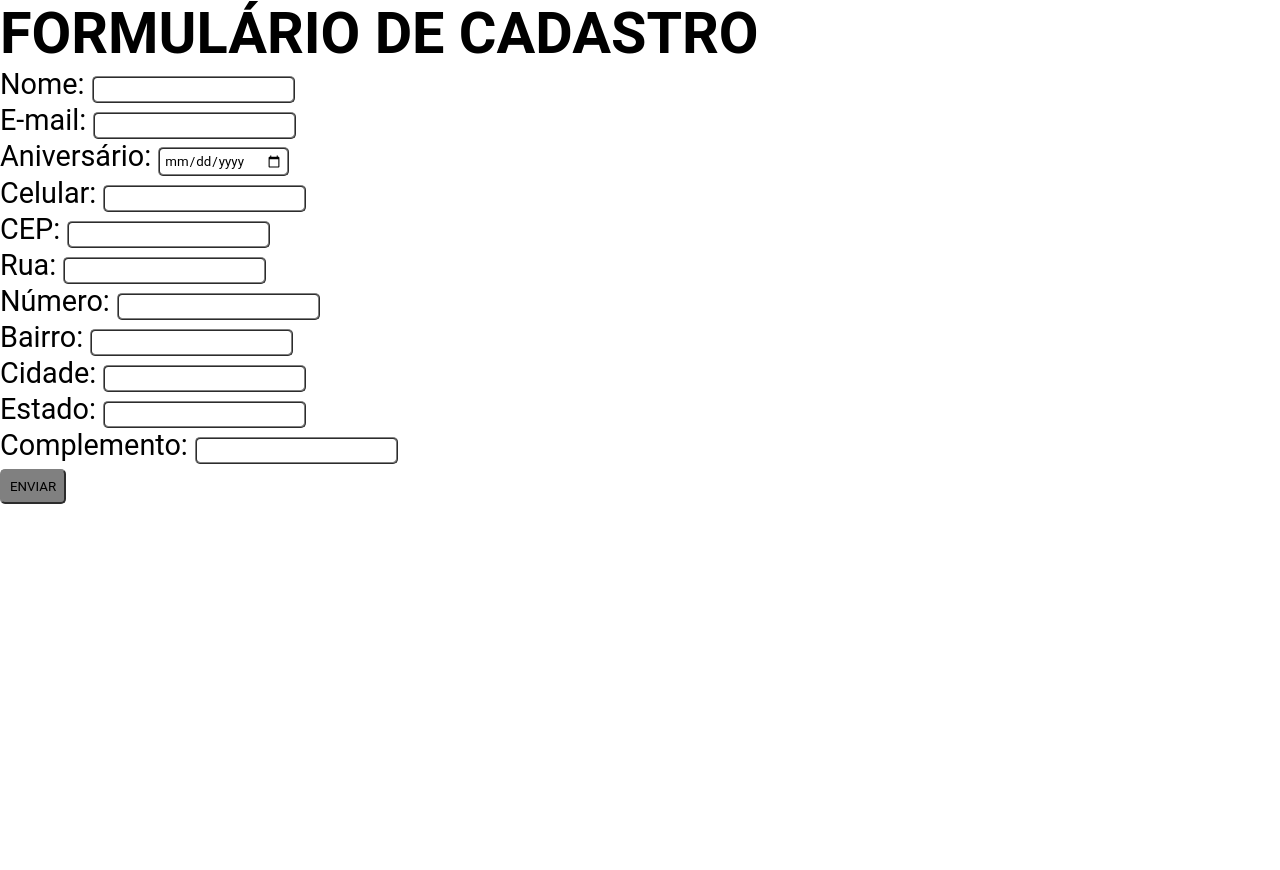
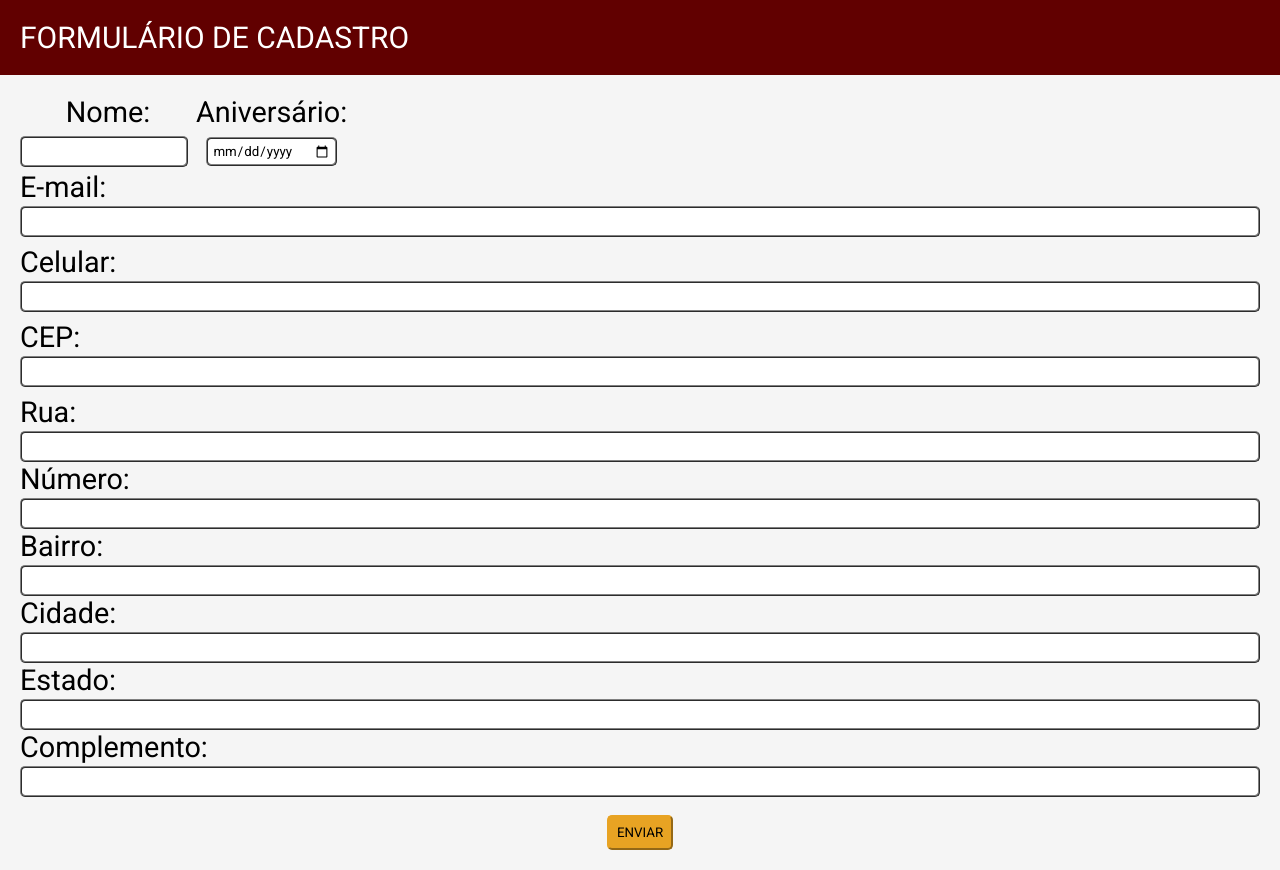
Before and after one commit to TruderiaAraras/Truderia-2.0-User, a React (Create React App) app: page /Cadastro in a window 1280 px wide. Before the commit the page ends 800 px from the top, so only its background shows below. Built offline with nearby package versions, Linux system fonts and the light colour scheme.

Commit message:
Esperando Mais informações para prosseguir

```diff
--- a/src/pages/cadastro/index.tsx
+++ b/src/pages/cadastro/index.tsx
@@ -2,11 +2,16 @@ import React from "react";
 import * as yup from "yup";
 import { pt } from "yup-locale-pt";
 import { Formik, Form, Field, ErrorMessage } from "formik";
-import { Container } from "./style";
+import {
+  Container,
+  FormControl,
+  SubmitButton,
+  Title,
+  SharedControl,
+} from "./style";
 
 export const Cadastro: React.FC = () => {
-
-  yup.setLocale(pt)
+  yup.setLocale(pt);
   const validation = yup.object().shape({
     nome: yup.string().required(),
     email: yup.string().email().required(),
@@ -18,12 +23,13 @@ export const Cadastro: React.FC = () => {
     bairro: yup.string().required(),
     cidade: yup.string().required(),
     estado: yup.string().required(),
-    complemento: yup.string().notRequired()
+    complemento: yup.string().notRequired(),
   });
 
   return (
+    <div>
+      <Title>FORMULÁRIO DE CADASTRO</Title>
       <Container>
-      <h1>FORMULÁRIO DE CADASTRO</h1>
         <Formik
           initialValues={{
             nome: "",
@@ -36,7 +42,7 @@ export const Cadastro: React.FC = () => {
             bairro: "",
             cidade: "",
             estado: "",
-          complemento: ""
+            complemento: "",
           }}
           onSubmit={async (values) => {
             setTimeout(() => {
@@ -46,32 +52,36 @@ export const Cadastro: React.FC = () => {
           validationSchema={validation}
         >
           <Form>
-          <div>
+            <SharedControl>
+              <div className="sharedNome">
                 <label htmlFor="nome">Nome: </label>
+                <hr />
                 <Field id="nome" name="nome" type="text" />
                 <ErrorMessage component="span" name="nome" />
               </div>
-          <div>
+              <div className="sharedAniversario">
+                <label htmlFor="aniversario">Aniversário: </label>
+                <hr />
+                <Field id="aniversario" name="aniversario" type="date" />
+                <ErrorMessage component="span" name="aniversario" />
+              </div>
+            </SharedControl>
+            <FormControl>
               <label htmlFor="email">E-mail: </label>
               <Field id="email" name="email" type="email" />
               <ErrorMessage component="span" name="email" />
-          </div>
-          <div>
-            <label htmlFor="aniversario">Aniversário: </label>
-            <Field id="aniversario" name="aniversario" type="date" />
-            <ErrorMessage component="span" name="aniversario" />
-          </div>
-          <div>
+            </FormControl>
+            <FormControl>
               <label htmlFor="celular">Celular: </label>
               <Field id="celular" name="celular" type="text" />
               <ErrorMessage component="span" name="celular" />
-          </div>
-          <div>
+            </FormControl>
+            <FormControl>
               <label htmlFor="cep">CEP: </label>
               <Field id="cep" name="cep" type="text" />
               <ErrorMessage component="span" name="cep" />
-          </div>
-          <div>
+            </FormControl>
+            <FormControl>
               <label htmlFor="rua">Rua: </label>
               <Field id="rua" name="rua" type="text" />
               <ErrorMessage component="span" name="rua" />
@@ -82,7 +92,7 @@ export const Cadastro: React.FC = () => {
               <hr />
               <label htmlFor="bairro">Bairro: </label>
               <Field id="bairro" name="bairro" type="text" />
-            <ErrorMessage  component="span" name="bairro" />
+              <ErrorMessage component="span" name="bairro" />
               <hr />
               <label htmlFor="cidade">Cidade: </label>
               <Field id="cidade" name="cidade" type="text" />
@@ -95,10 +105,18 @@ export const Cadastro: React.FC = () => {
               <label htmlFor="complemento">Complemento: </label>
               <Field id="complemento" name="complemento" type="text" />
               <ErrorMessage component="span" name="complemento" />
-          </div>
-          <button type="submit">ENVIAR</button>
+            </FormControl>
+            <SubmitButton>
+              <button
+                type="submit"
+                onClick={(event) => event.currentTarget.classList.toggle("btnSubmitClick")}
+              >
+                ENVIAR
+              </button>
+            </SubmitButton>
           </Form>
         </Formik>
       </Container>
+    </div>
   );
 };
--- a/src/pages/cadastro/style.ts
+++ b/src/pages/cadastro/style.ts
@@ -1,19 +1,80 @@
-import styled from 'styled-components';
+import styled, { css } from 'styled-components';
+
+const RobotoFont = css`
+  @import url('https://fonts.googleapis.com/css2?family=Roboto&display=swap');
+`
 
 export const Container = styled.div`
+  ${RobotoFont}
+  label {
+    margin-bottom: 2px;
+    align-self: flex-start;
+  }
   input {
     border: 2px ridge gray;
+    font-size: 1fr;
     border-radius: 5px;
+    padding: 6px;
+  }
+  span {
+    font-size: 10px;
+    background-color: darksalmon;
+    border-radius: 8px;
     padding: 4px;
+    color: whitesmoke;
+    margin-top: 2px;
+    align-self: baseline;
   }
+  text-align: center;
+  display: flex;
+  flex-direction: column;
+  justify-content: center;
+  padding: 20px;
+  background-color: whitesmoke;
+`;
+
+export const Title = styled.div`
+  font-size: 30px;
+  background-color: #610000;
+  padding: 20px;
+  color: white;
+`
+export const SharedControl = styled.div`
+  .sharedNome {
+    label {
+
+    }
+    input {
+      margin-right: 8px;
+    }
+  }
+  .sharedAniversario {
+    input {
+      padding: 4px;
+    }
+  }
+  display: flex;
+  flex-direction: row;
+  margin-bottom: 3px;
+`
+
+export const FormControl = styled.div`
+  display: flex;
+  flex-direction: column;
+  justify-content: center;
+  margin-bottom: 8px;
+`
+
+export const SubmitButton = styled.div`
   button {
-    border: 2px outset gray;
-    background-color: gray;
+    border: 2px outset #E8A323;
+    background-color: #E8A323;
     border-radius: 5px;
     padding: 8px;
+    margin-top: 10px;
   }
-  button:hover {
-    border: 2px inset lightgray;
-    background-color: lightgray;
+  .btnSubmitClick {
+    border: 2px inset #E6932B;
+    background-color: #E6932B;
   }
-`;
+`
```
Lines whose indentation alone changed are shown as unchanged.
